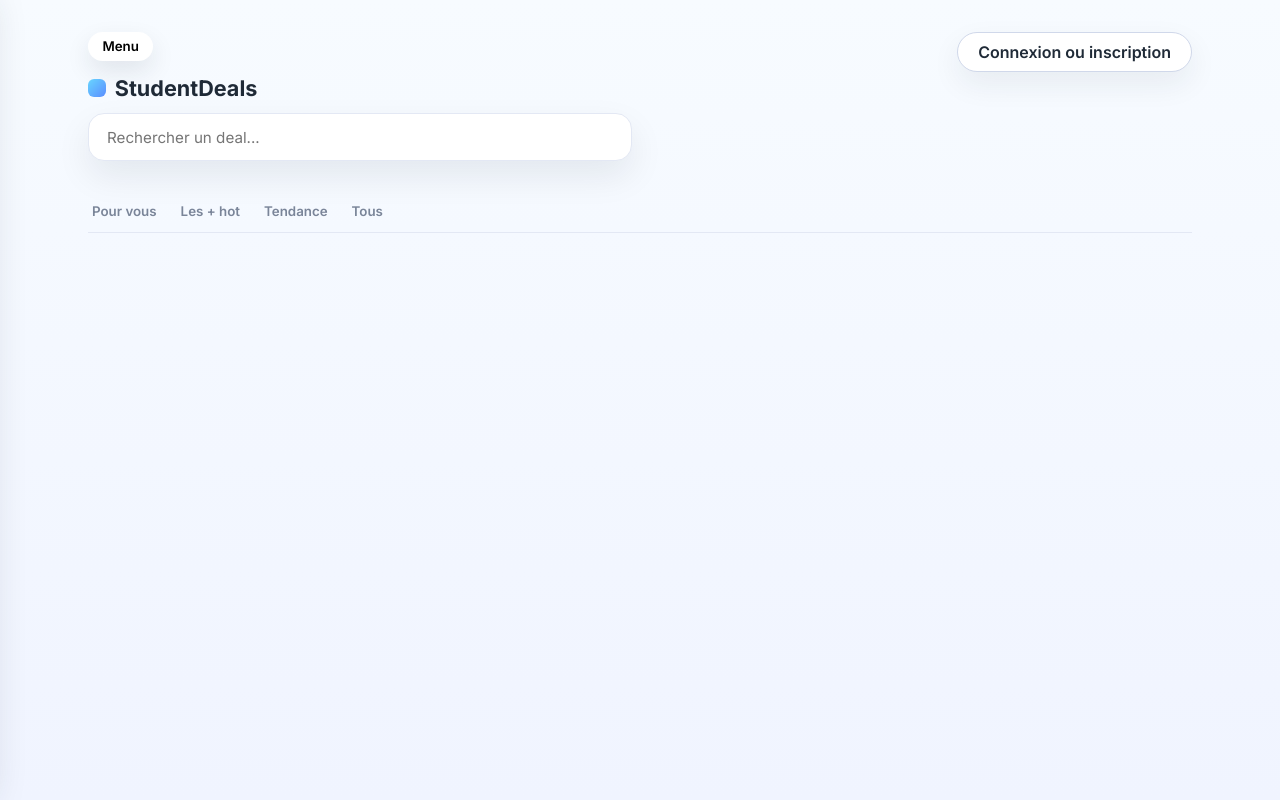
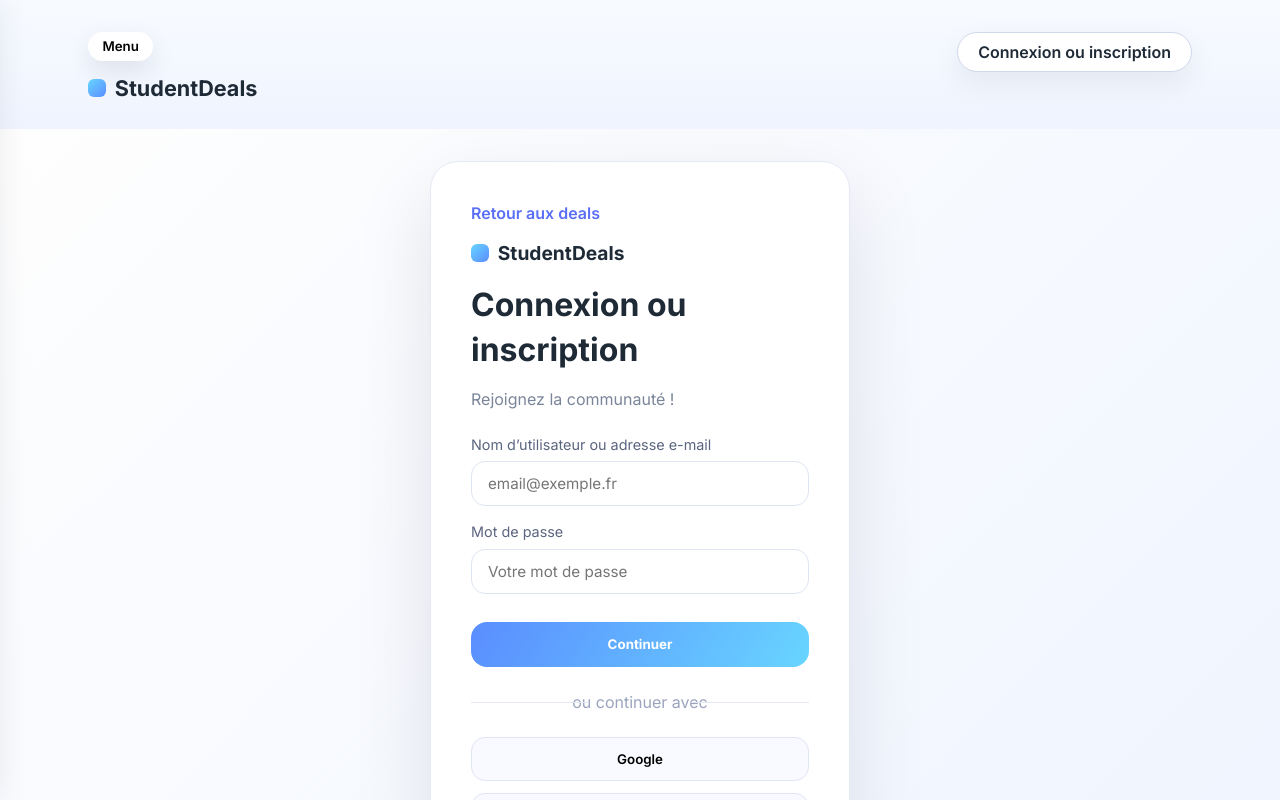
Before and after one commit to LowkeyAlways/StudentDeals, a React (Vite) app: page /connexion in a window 1280 px wide. Shown: the top 800 px of the page. Built offline with nearby package versions, Linux system fonts and the light colour scheme.

Commit message:
Fix Navbar

```diff
--- a/src/App.css
+++ b/src/App.css
@@ -1,5 +1,4 @@
 .layout {
-  min-height: 100vh;
   background: linear-gradient(180deg, #f7fbff, #f0f4ff);
   color: #1f2a37;
   position: relative;
@@ -8,7 +7,7 @@
 .app-shell {
   max-width: 1200px;
   margin: 0 auto;
-  padding: 2rem clamp(1rem, 5vw, 3rem) 4rem;
+  padding: 2rem clamp(1rem, 5vw, 3rem) 1rem;
 }
 
 .top-bar {
--- a/src/App.jsx
+++ b/src/App.jsx
@@ -1,6 +1,7 @@
 import { BrowserRouter, Routes, Route } from 'react-router-dom'
 import Navbar from './components/Navbar'
 import Home from './pages/Home'
+import Login from './pages/Login'
 import './App.css'
 
 function App() {
@@ -9,6 +10,7 @@
     <Navbar />
       <Routes>
         <Route path="/" element={<Home />} />
+        <Route path="/connexion" element={<Login />} />
       </Routes>
     </BrowserRouter>
   )
--- a/src/components/Navbar.jsx
+++ b/src/components/Navbar.jsx
@@ -11,7 +11,7 @@
   'Nouveau look',
 ]
 
-function Home() {
+function Navbar() {
   const [drawerOpen, setDrawerOpen] = useState(false)
 
   return (
@@ -42,9 +42,6 @@
               <div className="brand-icon" />
               <span>StudentDeals</span>
             </div>
-            <div className="search-bar">
-              <input type="text" placeholder="Rechercher un deal..." />
-            </div>
           </div>
 
           <div className="top-actions">
@@ -54,16 +51,9 @@
           </div>
         </header>
 
-        <nav className="tab-nav">
-          {['Pour vous', 'Les + hot', 'Tendance', 'Tous'].map((tab) => (
-            <button key={tab} className="tab-link">
-              {tab}
-            </button>
-          ))}
-        </nav>
       </div>
     </div>
   )
 }
 
-export default Home
+export default Navbar
--- /dev/null
+++ b/src/pages/Login.jsx
@@ -0,0 +1,51 @@
+import { Link } from 'react-router-dom'
+
+function Login() {
+  console.log("LOGIN RENDU 🔥")
+
+  return (
+    <div className="login-page light">
+      <div className="login-card light">
+        <Link to="/" className="back-link text">
+          Retour aux deals
+        </Link>
+
+        <div className="login-brand">
+          <div className="brand-icon" />
+          <span>StudentDeals</span>
+        </div>
+
+        <h1>Connexion ou inscription</h1>
+        <p className="subtitle">Rejoignez la communauté !</p>
+
+        <form className="login-form">
+          <label>
+            Nom d’utilisateur ou adresse e-mail
+            <input type="text" placeholder="email@exemple.fr" />
+          </label>
+
+          <label>
+            Mot de passe
+            <input type="password" placeholder="Votre mot de passe" />
+          </label>
+
+          <button type="submit" className="primary-btn wide">
+            Continuer
+          </button>
+        </form>
+
+        <div className="divider">
+          <span>ou continuer avec</span>
+        </div>
+
+        <div className="social-grid">
+          <button className="social-btn">Google</button>
+          <button className="social-btn">Apple</button>
+          <button className="social-btn">Facebook</button>
+        </div>
+      </div>
+    </div>
+  )
+}
+
+export default Login
```
Also changed, not shown: 2 other files (tests, documents, lock files or other folders).
